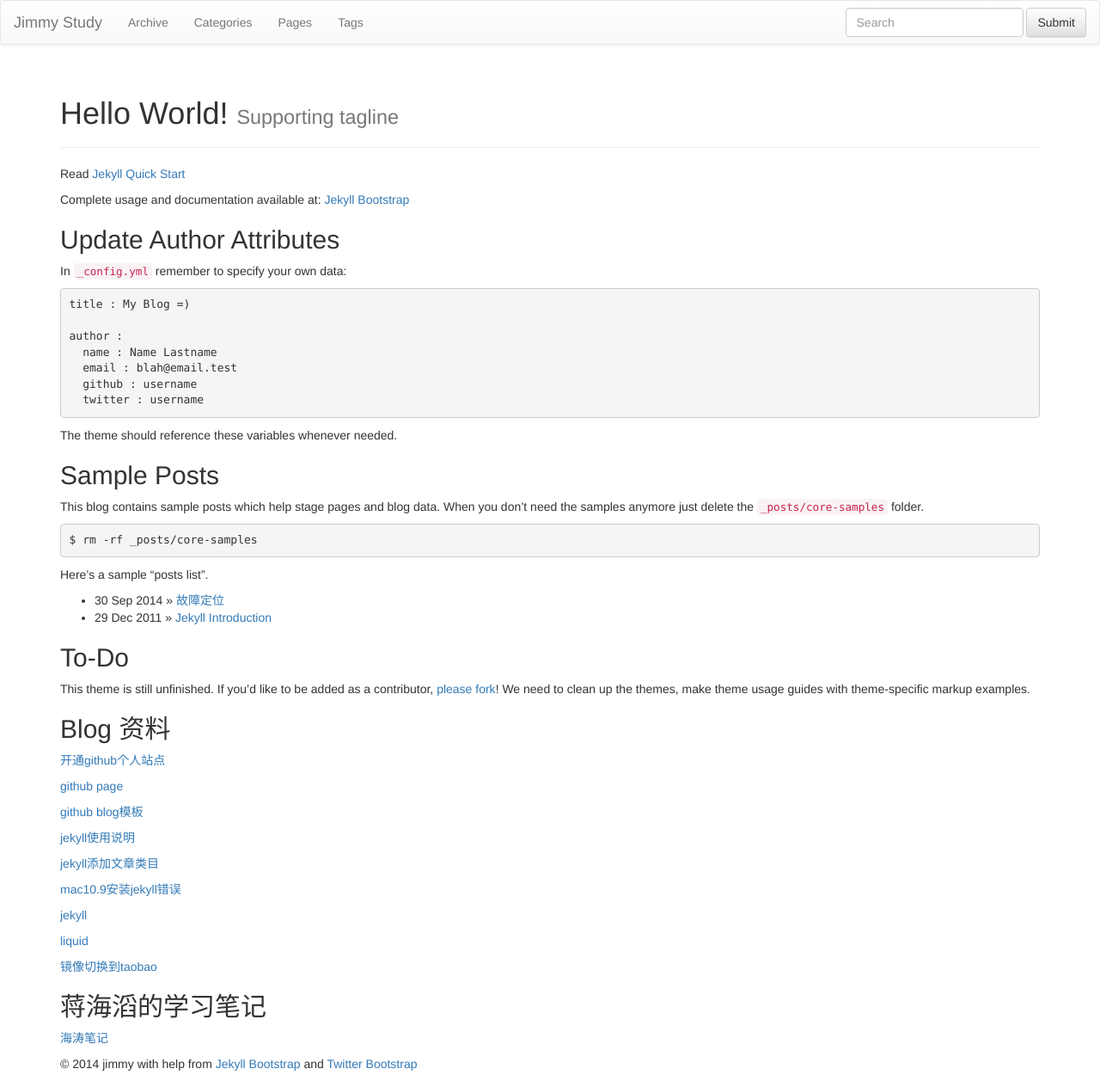
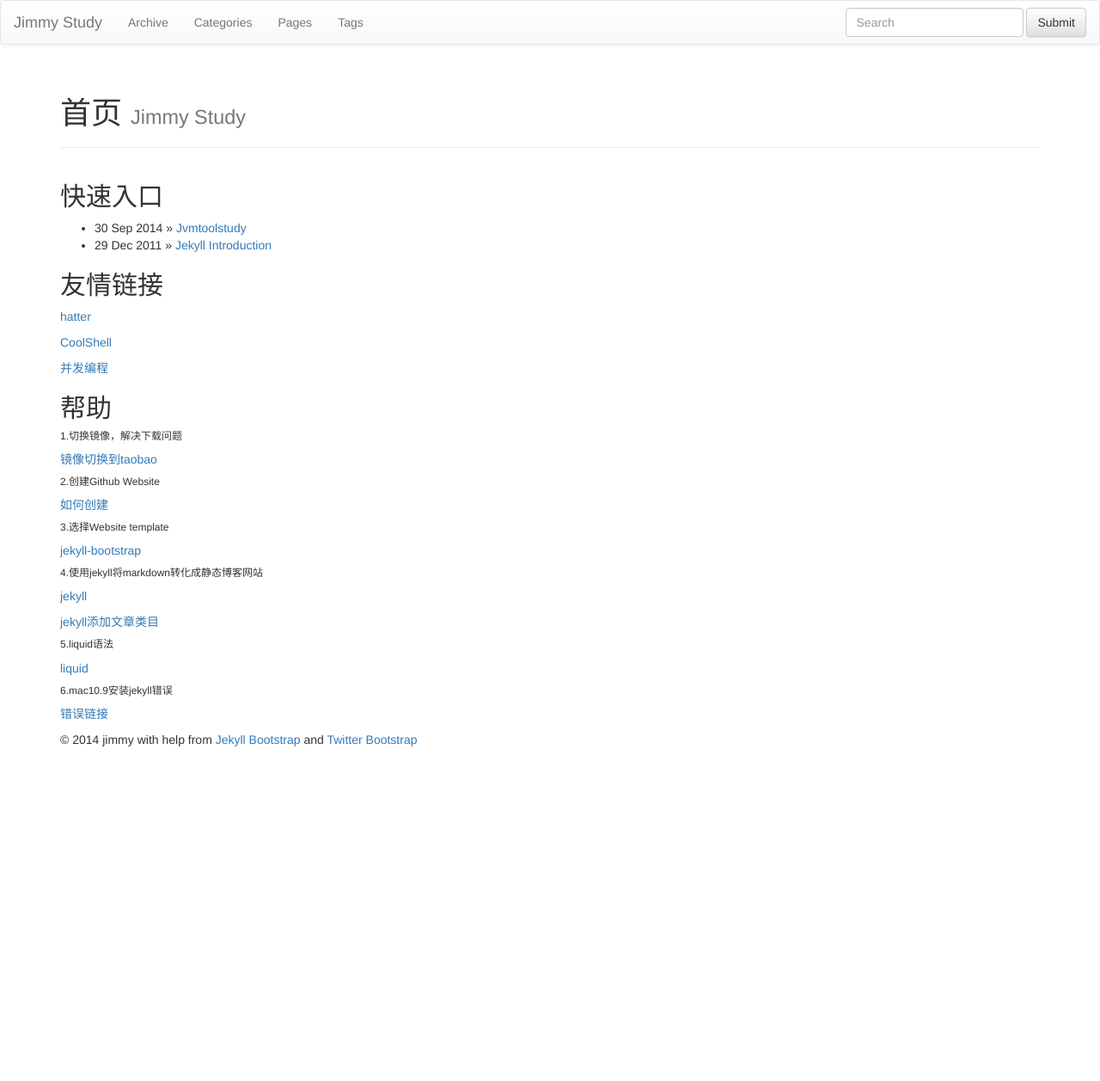
Before and after one commit to jimmysc/jimmysc.github.io, a Jekyll site: the page built from index.md, in a window 1280 px wide. Shown: the whole page at 86% size. Built offline with Jekyll 4.4.1, drawn with Linux system fonts in a browser that asks for light colours; nearby versions of some CDN libraries; library files that are not in the unit come from our copies; after the commit the page ends 900 px from its top, so only the background shows below that.

Commit message:
jvm tool study

```diff
--- a/index.md
+++ b/index.md
@@ -1,36 +1,12 @@
 ---
 layout: page
-title: Hello World!
-tagline: Supporting tagline
+title: 首页
+tagline: Jimmy Study
 ---
 {% include JB/setup %}
 
-Read [Jekyll Quick Start](http://jekyllbootstrap.com/usage/jekyll-quick-start.html)
 
-Complete usage and documentation available at: [Jekyll Bootstrap](http://jekyllbootstrap.com)
-
-## Update Author Attributes
-
-In `_config.yml` remember to specify your own data:
-
-    title : My Blog =)
-
-    author :
-      name : Name Lastname
-      email : blah@email.test
-      github : username
-      twitter : username
-
-The theme should reference these variables whenever needed.
-
-## Sample Posts
-
-This blog contains sample posts which help stage pages and blog data.
-When you don't need the samples anymore just delete the `_posts/core-samples` folder.
-
-    $ rm -rf _posts/core-samples
-
-Here's a sample "posts list".
+## 快速入口
 
 <ul class="posts">
   {% for post in site.posts %}
@@ -38,31 +14,34 @@ Here's a sample "posts list".
   {% endfor %}
 </ul>
 
-## To-Do
+## 友情链接
+[hatter](https://code.google.com/p/hatter-source-code/wiki/Study_CPU_Intel)
 
-This theme is still unfinished. If you'd like to be added as a contributor, [please fork](http://github.com/plusjade/jekyll-bootstrap)!
-We need to clean up the themes, make theme usage guides with theme-specific markup examples.
+[CoolShell](http://coolshell.cn/)
 
+[并发编程](http://ifeve.com/java-concurrency-thread-directory/)
 
-## Blog 资料
-[开通github个人站点](https://pages.github.com/)
+## 帮助
 
-[github page](https://help.github.com/categories/20/articles)
+###### 1.切换镜像，解决下载问题
 
-[github blog模板](https://github.com/plusjade/jekyll-bootstrap/)
+[镜像切换到taobao](http://ruby.taobao.org/)
 
-[jekyll使用说明](http://www.zhanxin.info/jekyll/2013-08-07-jekyll-basic-usage.html)
+###### 2.创建Github Website
+
+[如何创建](https://pages.github.com/)
+
+###### 3.选择Website template
+
+[jekyll-bootstrap](https://github.com/plusjade/jekyll-bootstrap/)
+
+###### 4.使用jekyll将markdown转化成静态博客网站
+[jekyll](http://jekyllrb.com/docs/posts/)
 
 [jekyll添加文章类目](http://pizn.github.io/2012/02/23/use-category-plugin-for-jekyll-blog.html)
 
-[mac10.9安装jekyll错误](http://v5sheji.com/archives/mac-xcode5-1-gem-jekyll-error.html)
-
-[jekyll](http://jekyllrb.com/docs/posts/)
-
+###### 5.liquid语法
 [liquid](https://github.com/shopify/liquid/wiki/liquid-for-designers)
 
-[镜像切换到taobao](http://ruby.taobao.org/)
-
-
-## 蒋海滔的学习笔记
-[海涛笔记](https://code.google.com/p/hatter-source-code/wiki/Study_CPU_Intel)
+###### 6.mac10.9安装jekyll错误
+[错误链接](http://v5sheji.com/archives/mac-xcode5-1-gem-jekyll-error.html)
```
Also changed, not shown: _posts/jvm/2014-09-30-JVMToolStudy.md (renamed from _posts/jvm/2014-09-30-故障定位.md, +4 -12 lines).
